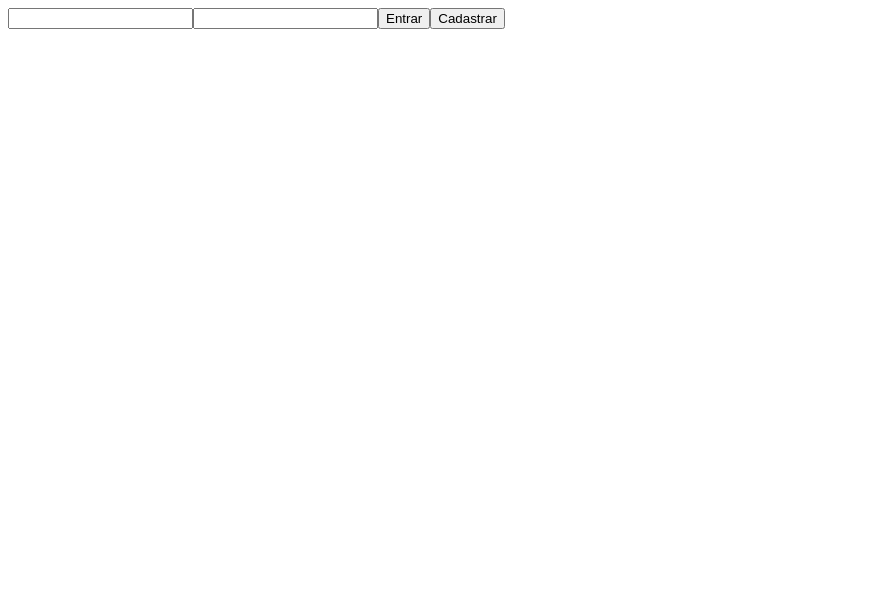
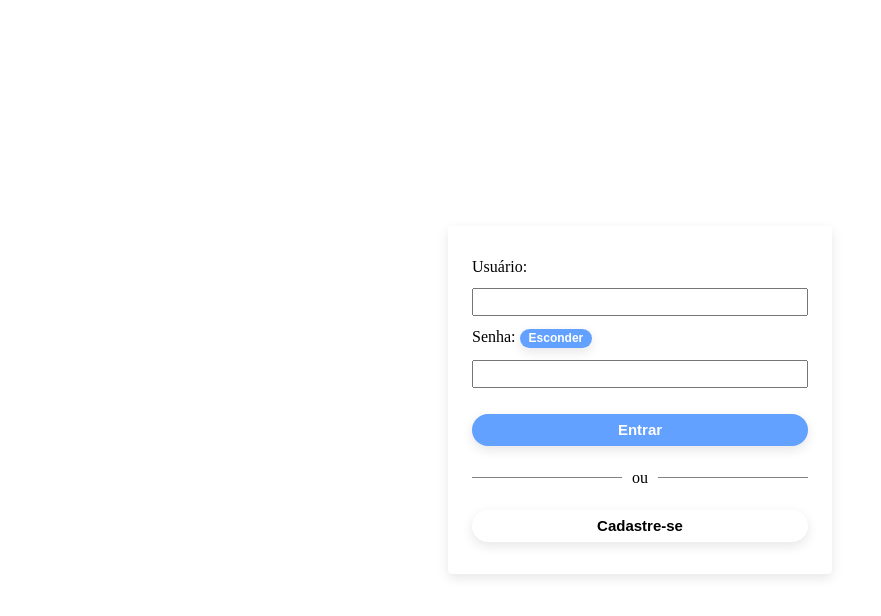
Before and after one commit to Gabrits/serratec-react-g2, a React (Vite) app in the folder trabalho-final/: page /auth/login in a window 1280 px wide. Shown: the top 616 px of the page, without its empty margins (0-881 px from the left). Built offline with nearby package versions, Linux system fonts and the light colour scheme.

Commit message:
feat: subindo layout da tela de login

```diff
--- /dev/null
+++ b/trabalho-final/src/App.css
@@ -0,0 +1,11 @@
+/* Estilização global da App */
+
+/*
+    Coloquei o "*" só para resetar o espaçamento da margem e
+    padding igualmente em todas as páginas da aplicação.
+*/
+
+* {
+  margin: 0px;
+  padding: 0px;
+}
--- a/trabalho-final/src/App.jsx
+++ b/trabalho-final/src/App.jsx
@@ -1,5 +1,6 @@
 import { BrowserRouter } from "react-router-dom";
 import AppRouter from "./routes";
+import "./App.css";
 
 export function App() {
   return (
--- a/trabalho-final/src/components/AppButton/index.jsx
+++ b/trabalho-final/src/components/AppButton/index.jsx
@@ -4,9 +4,11 @@ import "./style.css";
 function AppButton({
   onClick = () => console.log("Clicado!"),
   type = "app-primary-button",
+  size = "default",
   children,
 }) {
   /* Lógica que muda a cor do botão, dado o tipo escolhido */
+  /* Só escolher entre "primary" ou "secondary"... O "primary" já é usado como padrão */
   switch (type) {
     case "secondary":
       type = "app-secondary-button";
@@ -18,7 +20,7 @@ function AppButton({
 
   /* Renderiza o botão e componentes filhos que estiverem contidos nele */
   return (
-    <button className={type} onClick={onClick}>
+    <button className={`${type} ${size}`} onClick={onClick}>
       {children}
     </button>
   );
--- a/trabalho-final/src/components/AppButton/style.css
+++ b/trabalho-final/src/components/AppButton/style.css
@@ -32,3 +32,9 @@
   cursor: pointer;
   filter: brightness(0.96);
 }
+
+.compact {
+  height: 1.2rem;
+  padding: 0px 9px;
+  font-size: 12px;
+}
--- /dev/null
+++ b/trabalho-final/src/components/AppSectionDivider/index.jsx
@@ -0,0 +1,23 @@
+import "./style.css";
+
+/*
+    Divisor de sessões estilizado que pode ser reutilizado na App
+    (o mesmo que usei pra fazer o "ou" na tela de Login).
+
+    Esse componente aceita qualquer tipo de texto, aí é só usar uma
+    prop "text" no momento que for usar o componente. Por padrão, ele
+    utilizará o texto "Título".
+*/
+function AppSectionDivider({ text = "Título" }) {
+  return (
+    <ul className="custom-divider">
+      <li className="custom-divider-line" />
+      <li>
+        <span className="custom-divider-text">{text}</span>
+      </li>
+      <li className="custom-divider-line" />
+    </ul>
+  );
+}
+
+export default AppSectionDivider;
--- /dev/null
+++ b/trabalho-final/src/components/AppSectionDivider/style.css
@@ -0,0 +1,16 @@
+.custom-divider {
+  display: flex;
+  align-items: center;
+  margin: 20px 0;
+  list-style-type: none;
+}
+
+.custom-divider .custom-divider-line {
+  flex: 1;
+  height: 1px;
+  background-color: gray;
+}
+
+.custom-divider .custom-divider-text {
+  margin: 0 10px;
+}
--- a/trabalho-final/src/pages/auth/Login/index.jsx
+++ b/trabalho-final/src/pages/auth/Login/index.jsx
@@ -1,18 +1,80 @@
-import React from "react";
+import { useState } from "react";
 import { redirectToPath } from "../../../services";
+import AppButton from "../../../components/AppButton";
+import AppSectionDivider from "../../../components/AppSectionDivider";
+import "./style.css";
 
 function Login() {
+  const [username, setUsername] = useState("");
+  const [password, setPassword] = useState("");
+  const [revealPassword, setRevealPassword] = useState("false");
+
+  const handleRevealPassword = (e) => {
+    e.preventDefault();
+    setRevealPassword(!revealPassword);
+  };
+
   return (
-    <form>
-      <label htmlFor="username"></label>
-      <input type="text" id="username" />
+    <div className="login-page">
+      {/* Formulário de Login */}
+      <form className="login-form">
+        <div className="custom-form-text-group">
+          <label className="custom-form-label" htmlFor="username">
+            Usuário:
+          </label>
+          <input
+            className="custom-form-input"
+            type="text"
+            id="username"
+            value={username}
+            onChange={(e) => setUsername(e.target.value)}
+          />
 
-      <label htmlFor="password"></label>
-      <input type="text" id="password" />
+          <label className="custom-form-label" htmlFor="password">
+            Senha:{" "}
+            <AppButton
+              className="custom-form-password-reveal-text"
+              onClick={(e) => handleRevealPassword(e)}
+              size="compact"
+            >
+              {revealPassword ? "Esconder" : "Revelar"}
+            </AppButton>
+          </label>
+          <input
+            className="custom-form-input"
+            type={revealPassword ? "text" : "password"}
+            id="password"
+            value={password}
+            onChange={(e) => setPassword(e.target.value)}
+          />
+        </div>
 
-      <button type="submit">Entrar</button>
-      <button onClick={(e) => redirectToPath("cadastrar", e)}>Cadastrar</button>
-    </form>
+        {/* Agrupamento de buttons */}
+        <div className="custom-form-button-group">
+          {/* Entrar */}
+          <AppButton
+            onClick={(e) => {
+              e.preventDefault();
+              console.log("Teste!");
+            }}
+            type="primary"
+          >
+            Entrar
+          </AppButton>
+
+          {/* Divisor */}
+          <AppSectionDivider text="ou" />
+
+          {/* Cadastrar-se */}
+          <AppButton
+            onClick={(e) => redirectToPath("cadastrar", e)}
+            type="secondary"
+          >
+            Cadastre-se
+          </AppButton>
+        </div>
+      </form>
+    </div>
   );
 }
 
--- /dev/null
+++ b/trabalho-final/src/pages/auth/Login/style.css
@@ -0,0 +1,60 @@
+.login-page {
+  height: 100vh;
+
+  display: flex;
+  justify-content: center;
+  align-items: center;
+}
+
+.login-page .login-form {
+  height: auto;
+  width: 21rem;
+  padding: 2rem 1.5rem;
+  box-shadow: rgba(0, 0, 0, 0.1) 0px 4px 12px;
+  border-radius: 4px;
+
+  display: flex;
+  flex-direction: column;
+  gap: 26px;
+}
+
+.login-form .custom-form-text-group {
+  display: flex;
+  flex-direction: column;
+  gap: 12px;
+}
+
+.login-form
+  .custom-form-text-group
+  .custom-form-label
+  .custom-form-password-reveal-text {
+  color: rgb(98, 161, 255);
+}
+
+.login-form
+  .custom-form-text-group
+  .custom-form-label
+  .custom-form-password-reveal-text:hover {
+  background-color: rgb(174, 206, 254);
+  cursor: pointer;
+}
+
+.login-form .custom-form-text-group .custom-form-input {
+  height: 1.5rem;
+}
+
+/* Estilização dos botões */
+
+.login-form .custom-form-button-group {
+  display: flex;
+  flex-direction: column;
+  gap: 3px;
+}
+
+/* Responsividade para Mobile */
+@media (max-width: 425px) {
+  .login-page .login-form {
+    width: 16rem;
+    gap: 31px;
+  }
+}
```
Also changed, not shown: trabalho-final/src/pages/auth/Login/style.module.css (deleted).
